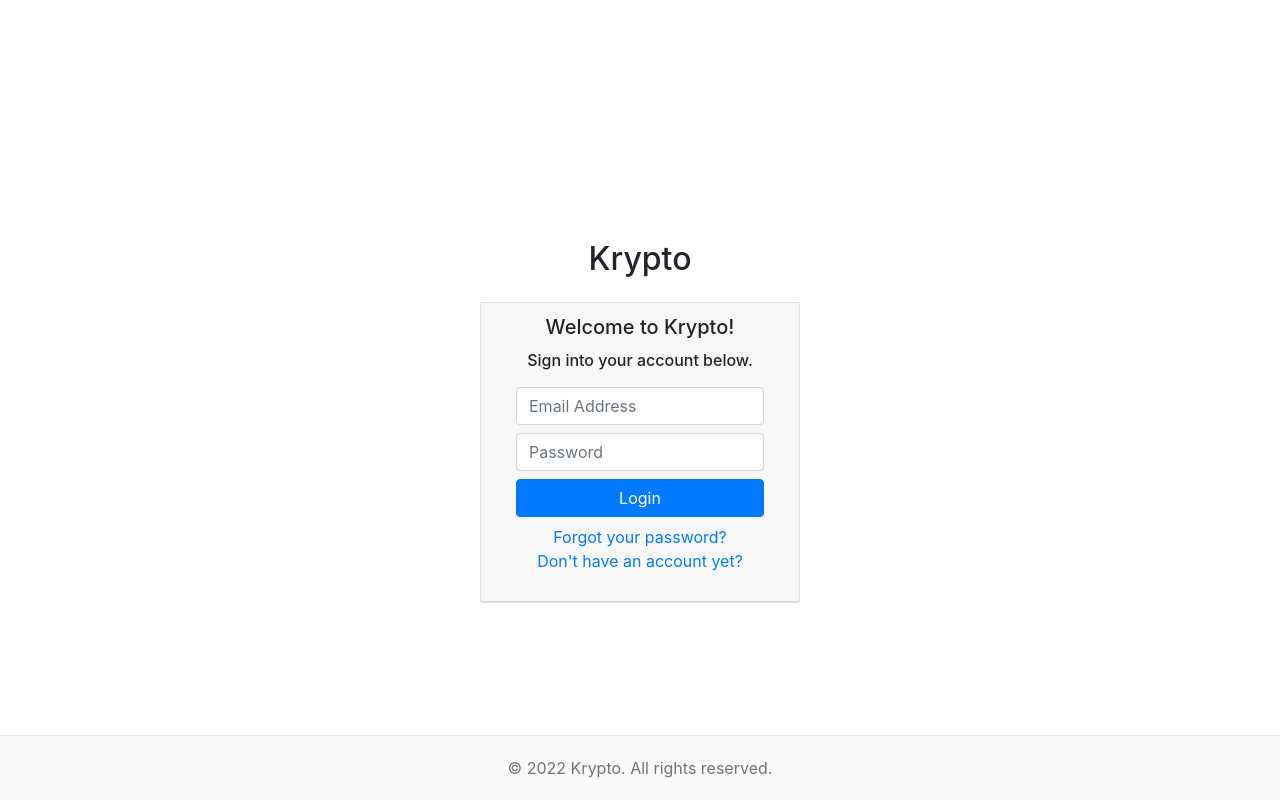
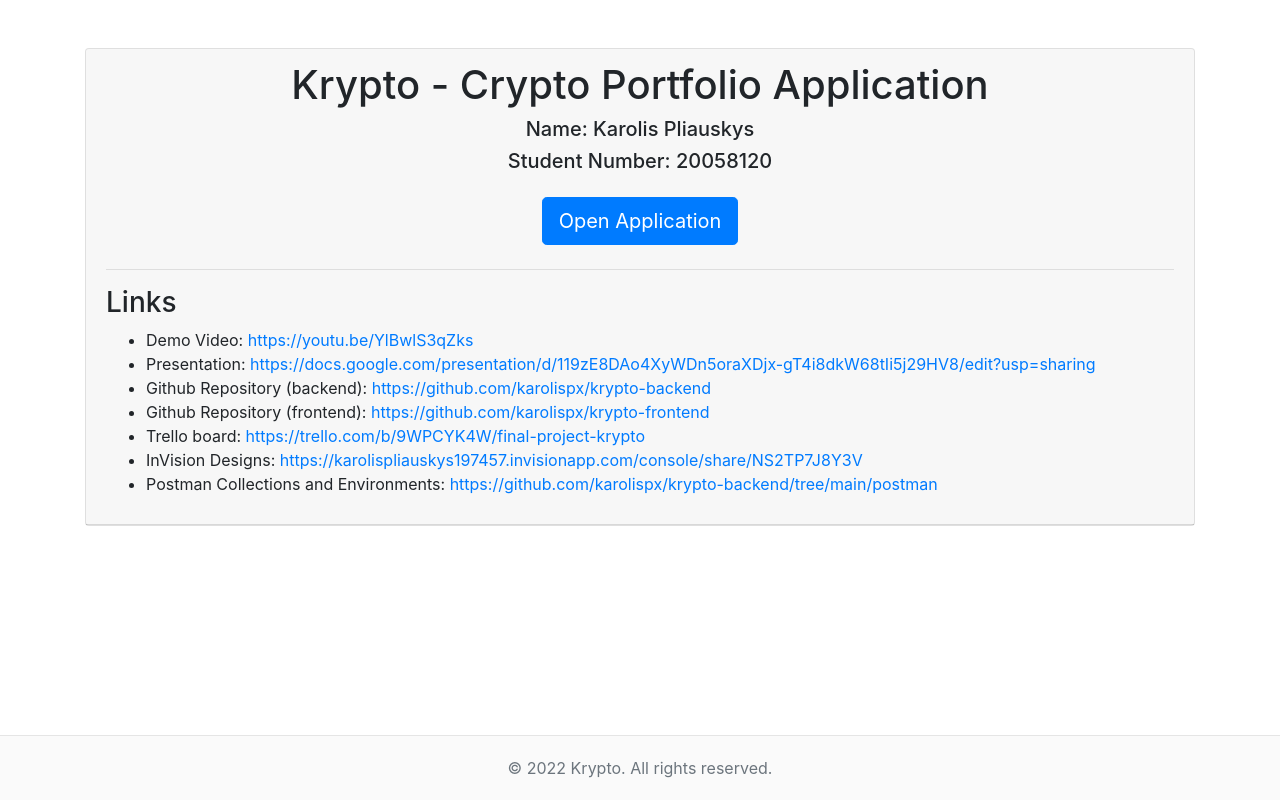
Before and after one commit to karolispx/krypto-frontend, a Vue app: page / in a window 1280 px wide. Before the commit this address led to /login. Built offline with nearby package versions, Linux system fonts and the light colour scheme.

Commit message:
Landing page

```diff
--- a/src/_helpers/index.js
+++ b/src/_helpers/index.js
@@ -3,9 +3,9 @@ export const config = {
   'defaultMessages': {
     'error': 'Something went wrong. Please try again later.',
   },
-  'apiUrl': 'https://final-project-krypto.herokuapp.com/api',
-  // 'apiUrl': 'http://localhost:8080/api',
-  'appUrl': 'http://krypto-project.online/',
+  // 'apiUrl': 'https://final-project-krypto.herokuapp.com/api',
+  'apiUrl': 'http://localhost:8080/api',
+  'appUrl': 'http://localhost:3000/',
 };
 
 // Add request header
--- a/src/router.js
+++ b/src/router.js
@@ -8,7 +8,11 @@ const router = createRouter({
     {
       path: '/',
       name: 'home',
-      redirect: '/login'
+      component: () => import('./views/public/Home.vue'),
+      meta: {
+        title: 'Krypto - Crypto Portfolio',
+        loggedOutAccessOnly: true
+      }
     },
 
     {
--- /dev/null
+++ b/src/views/public/Home.vue
@@ -0,0 +1,29 @@
+<template>
+  <main id="main" class="container mt-5">
+    <div class="card">
+      <div class="card-header">
+        <h1 class="text-center">Krypto - Crypto Portfolio Application</h1>
+        <h5 class="text-center">Name: Karolis Pliauskys</h5>
+        <h5 class="text-center">Student Number: 20058120</h5>
+
+        <div class="text-center m-4">
+          <RouterLink class="btn btn-primary btn-lg" to="/login">Open Application</RouterLink>
+        </div>
+
+        <hr>
+
+        <h3>Links</h3>
+
+        <ul>
+          <li>Demo Video: <a href="https://youtu.be/YlBwlS3qZks" target="_blank">https://youtu.be/YlBwlS3qZks</a></li>
+          <li>Presentation: <a href="https://docs.google.com/presentation/d/119zE8DAo4XyWDn5oraXDjx-gT4i8dkW68tIi5j29HV8/edit?usp=sharing" target="_blank">https://docs.google.com/presentation/d/119zE8DAo4XyWDn5oraXDjx-gT4i8dkW68tIi5j29HV8/edit?usp=sharing</a></li>
+          <li>Github Repository (backend): <a href="https://github.com/karolispx/krypto-backend" target="_blank">https://github.com/karolispx/krypto-backend</a></li>
+          <li>Github Repository (frontend): <a href="https://github.com/karolispx/krypto-frontend" target="_blank">https://github.com/karolispx/krypto-frontend</a></li>
+          <li>Trello board: <a href="https://trello.com/b/9WPCYK4W/final-project-krypto" target="_blank">https://trello.com/b/9WPCYK4W/final-project-krypto</a></li>
+          <li>InVision Designs: <a href="https://karolispliauskys197457.invisionapp.com/console/share/NS2TP7J8Y3V" target="_blank">https://karolispliauskys197457.invisionapp.com/console/share/NS2TP7J8Y3V</a></li>
+          <li>Postman Collections and Environments: <a href="https://github.com/karolispx/krypto-backend/tree/main/postman" target="_blank">https://github.com/karolispx/krypto-backend/tree/main/postman</a></li>
+        </ul>
+      </div>
+    </div>
+  </main>
+</template>
```
